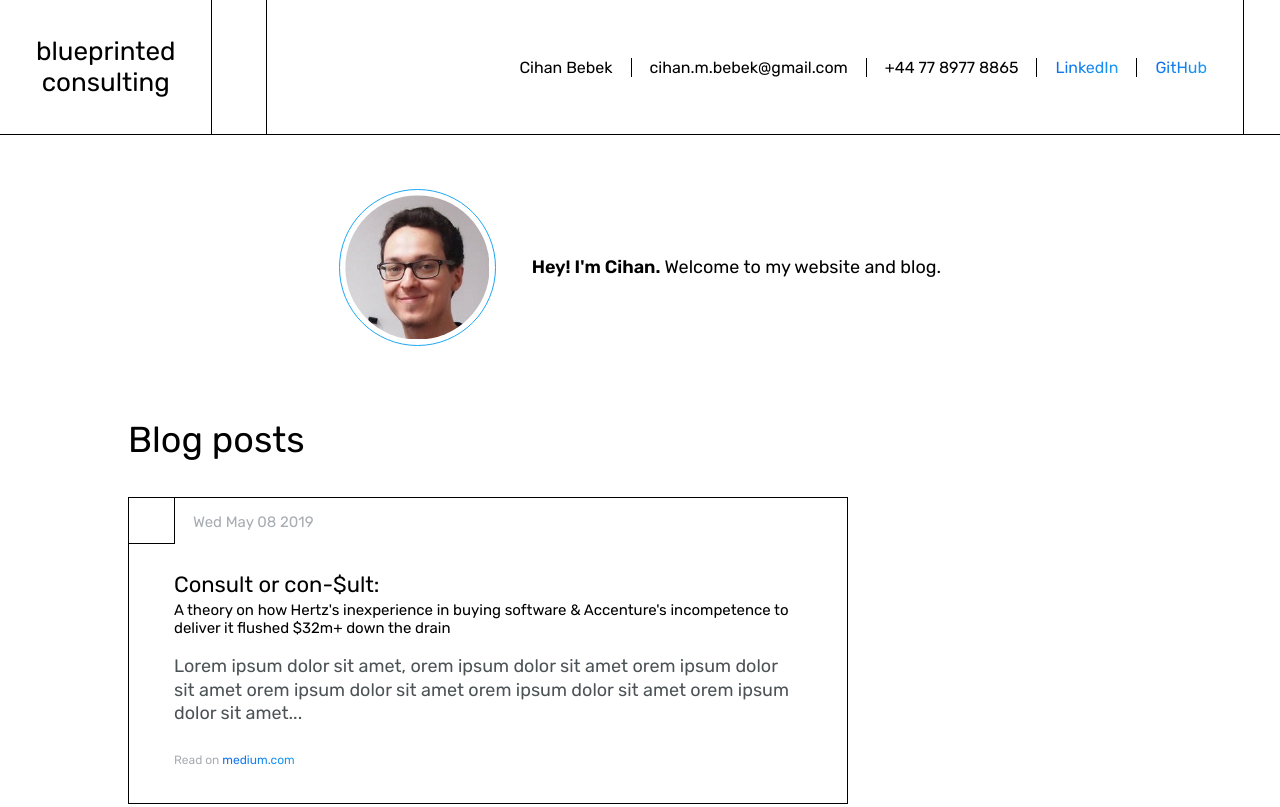
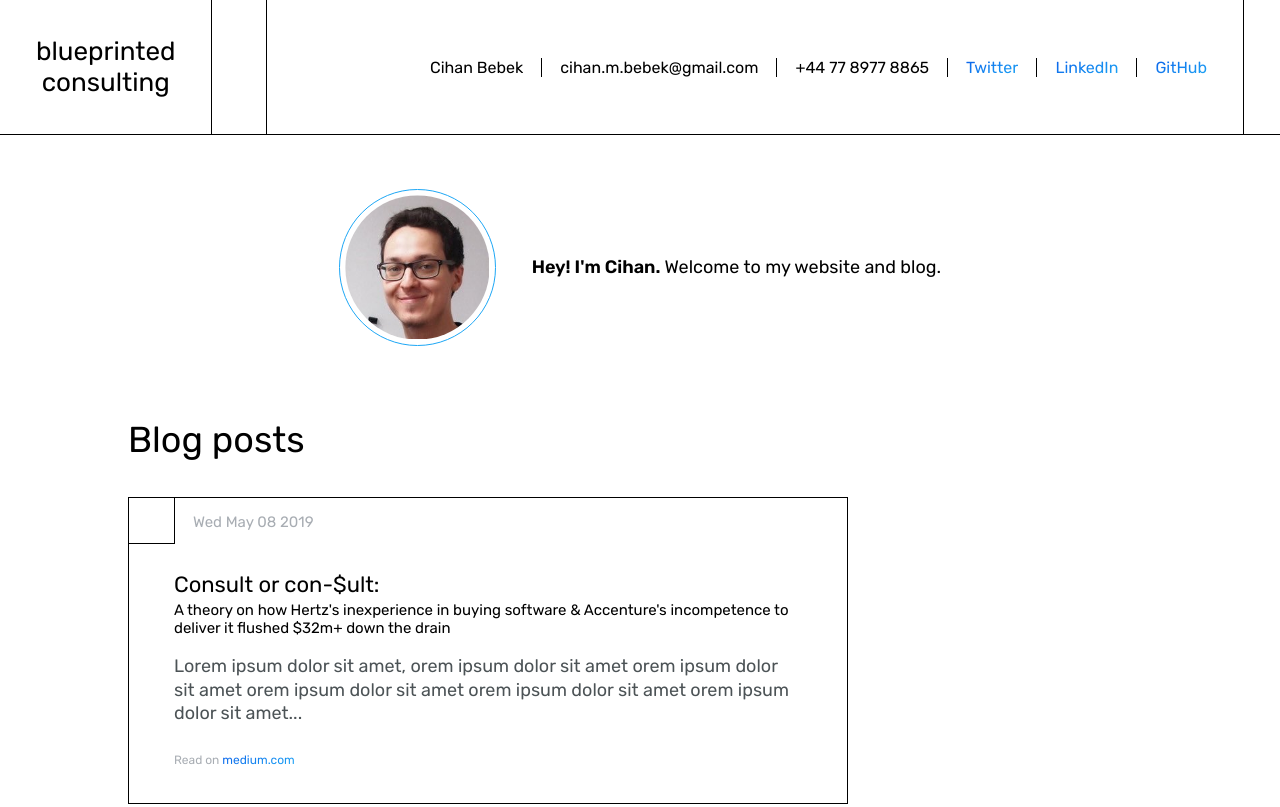
Before and after one commit to Keksike/home-website, a Gatsby site: page / in a window 1280 px wide. Shown: the top 807 px of the page. Built offline with nearby package versions, Linux system fonts and the light colour scheme; Gatsby itself is replaced by a stand-in of ours.

Commit message:
add twitter link

```diff
--- a/src/components/Header.tsx
+++ b/src/components/Header.tsx
@@ -104,6 +104,11 @@ const Header = () => (
       <ResponsiveContactDetail>+44 77 8977 8865</ResponsiveContactDetail>
       <div>
         <ContactDetail>
+          <a target="_blank" href="https://twitter.com/cihanbebek">
+            Twitter
+          </a>
+        </ContactDetail>
+        <ContactDetail>
           <a target="_blank" href="https://www.linkedin.com/in/cihan-bebek/">
             LinkedIn
           </a>
```
